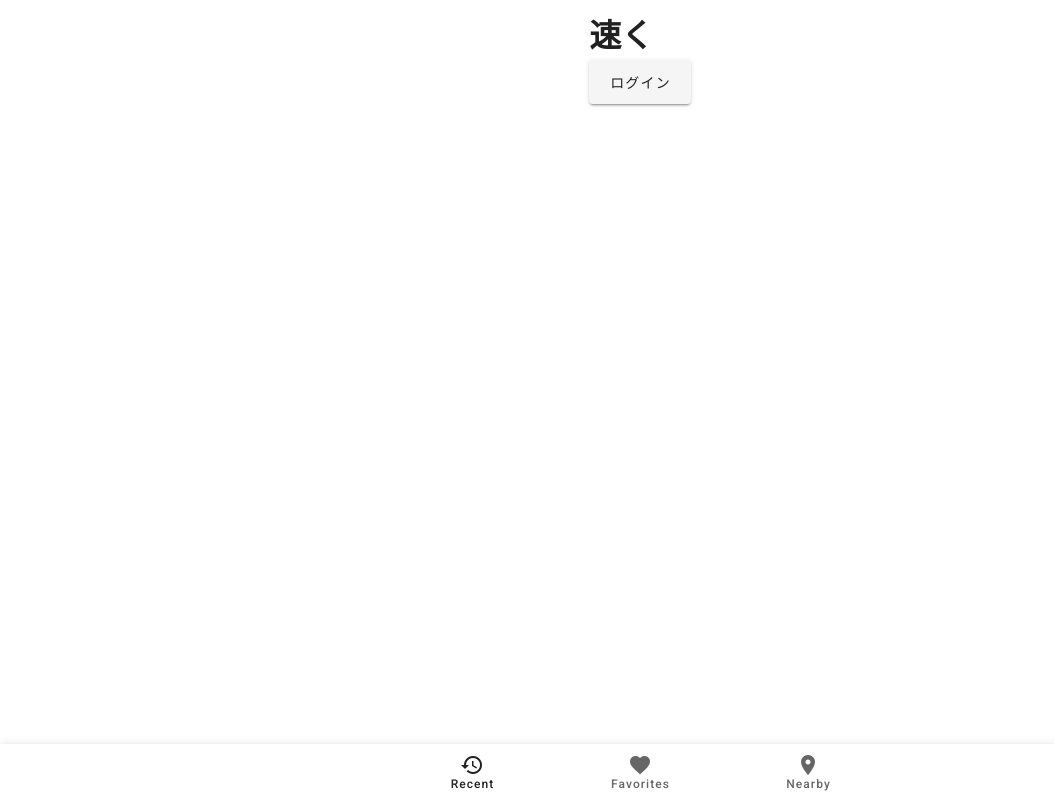
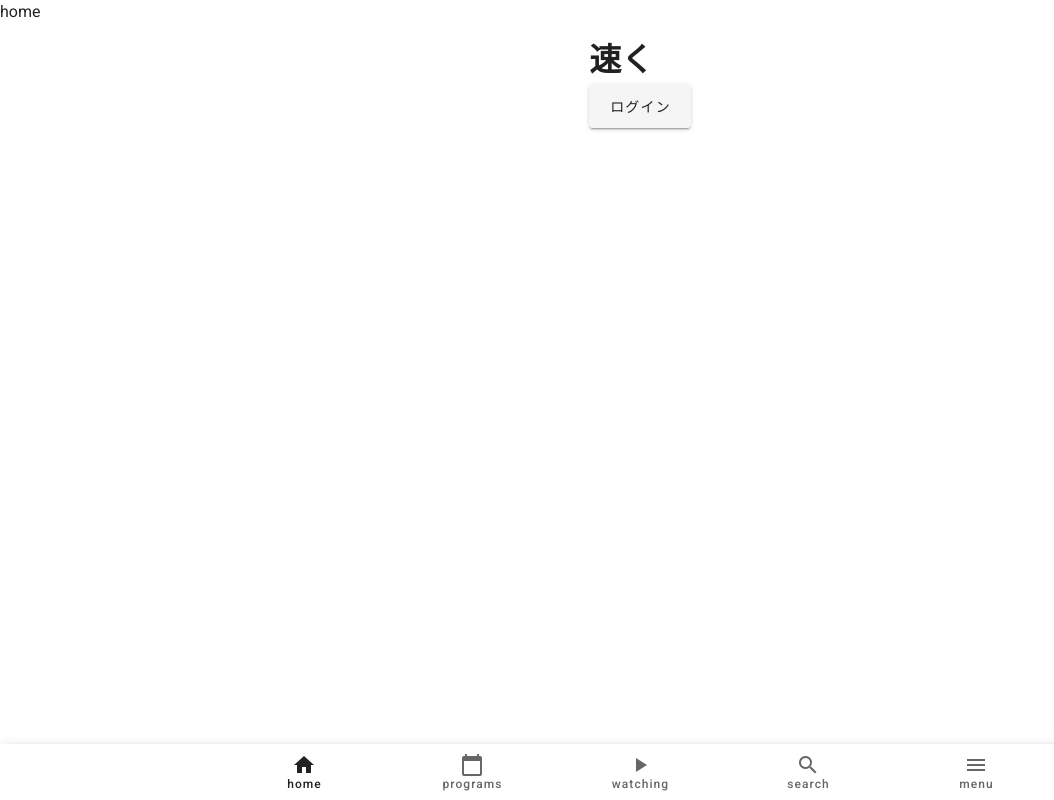
Before and after one commit to 6sRyuSK/annict-mobile, a Nuxt app: page / in a window 1280 px wide. Shown: the whole page, without its empty margins (0-1054 px from the left). Built offline with nearby package versions, Linux system fonts and the light colour scheme.

Commit message:
make navigationSystem

```diff
--- /dev/null
+++ b/components/programs.vue
@@ -0,0 +1,22 @@
+<template>
+  <v-container>
+    <v-layout row wrap class="programList">
+      <v-flex v-for="item in items" :key="item" md3 xs6 sm4>
+        <v-img
+          src="https://www.onsen.ag/program/ippo/image/668_pgi01_m.jpg"
+          width="100%"
+        />
+      </v-flex>
+    </v-layout>
+  </v-container>
+</template>
+
+<script>
+export default {
+  data() {
+    return {
+      items: [...'qwe']
+    }
+  }
+}
+</script>
--- a/layouts/default.vue
+++ b/layouts/default.vue
@@ -1,5 +1,6 @@
 <template>
   <v-app dark>
+    {{ bottomNav }}
     <v-content id="content">
       <v-container>
         <nuxt />
@@ -9,26 +10,41 @@
       v-model="bottomNav"
       fixed
       grow
+      app
     >
       <v-btn
-        value="recent"
+        value="home"
       >
-        <span>Recent</span>
-        <v-icon>history</v-icon>
+        <span>home</span>
+        <v-icon>home</v-icon>
       </v-btn>
 
       <v-btn
-        value="favorites"
+        value="programs"
       >
-        <span>Favorites</span>
-        <v-icon>favorite</v-icon>
+        <span>programs</span>
+        <v-icon>calendar_today</v-icon>
       </v-btn>
 
       <v-btn
-        value="nearby"
+        value="watching"
       >
-        <span>Nearby</span>
-        <v-icon>place</v-icon>
+        <span>watching</span>
+        <v-icon>play_arrow</v-icon>
+      </v-btn>
+
+      <v-btn
+        value="search"
+      >
+        <span>search</span>
+        <v-icon>search</v-icon>
+      </v-btn>
+
+      <v-btn
+        value="menu"
+      >
+        <span>menu</span>
+        <v-icon>menu</v-icon>
       </v-btn>
     </v-bottom-navigation>
   </v-app>
@@ -38,7 +54,7 @@
 export default {
   data() {
     return {
-      bottomNav: 'recent'
+      bottomNav: '/'
     }
   },
   mounted() {
@@ -48,6 +64,11 @@ export default {
       e.preventDefault()
     }, { passive: false })
     window.scrollTo(0, 0)
+  },
+  watch: {
+    bottomNav(path) {
+      this.$nuxt.$emit('routerIndex', path)
+    }
   }
 }
 </script>
--- a/pages/index.vue
+++ b/pages/index.vue
@@ -11,11 +11,22 @@
     >
       <h1>速く</h1>
       <v-btn large>ログイン</v-btn>
+      <programs v-show="routerPath === 'programs'" />
     </v-flex>
   </v-layout>
 </template>
 <script>
+import programs from '~/components/programs'
+
 export default {
+  components: {
+    programs
+  },
+  data() {
+    return {
+      routerPath: ''
+    }
+  },
   computed: {
     auth() {
       return this.$store.state.authCode
@@ -24,6 +35,12 @@ export default {
   created() {
     console.log(this.auth)
     console.log(this.$route)
+    this.$nuxt.$on('routerIndex', this.router)
+  },
+  methods: {
+    router(path) {
+      this.routerPath = path
+    }
   }
 }
 </script>
```
